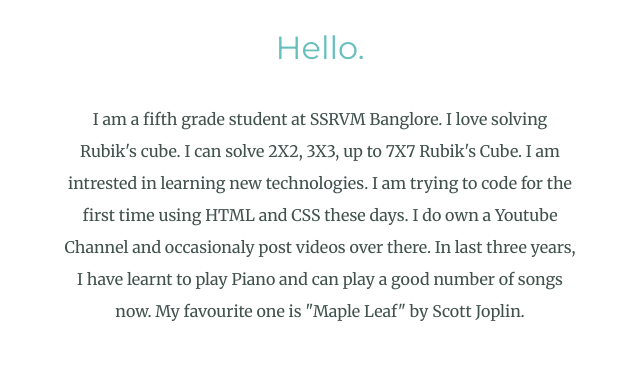
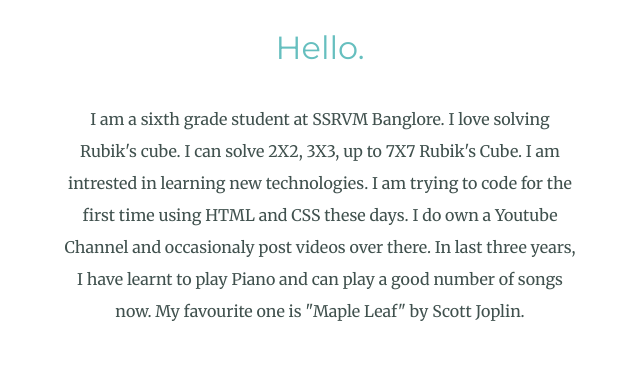
Before and after one commit to veervishal/me, a plain HTML site: page index.html in a window 1280 px wide. Shown: the part 1098-1475 px from the top of the page, 320-960 px from the left. Drawn offline with Linux system fonts and the light colour scheme.

Commit message:
Update index.html

```diff
--- a/index.html
+++ b/index.html
@@ -21,7 +21,7 @@
       <div class="profile">
         <img src="images/fotor_2023-3-21_11_57_25.png" alt="Veer Image" class="Veer-image">
         <h2>Hello.</h2>
-        <p class="intro">I am a fifth grade student at SSRVM Banglore. I love solving Rubik's cube. I can solve 2X2, 3X3, up to 7X7 Rubik's Cube. I am intrested in learning new technologies. I am trying to code for the first time using HTML and CSS these days. I do own a Youtube Channel and occasionaly post videos over there. In last three years, I have learnt to play Piano and can play a good number of songs now. My favourite one is "Maple Leaf" by Scott Joplin.</p>
+        <p class="intro">I am a sixth grade student at SSRVM Banglore. I love solving Rubik's cube. I can solve 2X2, 3X3, up to 7X7 Rubik's Cube. I am intrested in learning new technologies. I am trying to code for the first time using HTML and CSS these days. I do own a Youtube Channel and occasionaly post videos over there. In last three years, I have learnt to play Piano and can play a good number of songs now. My favourite one is "Maple Leaf" by Scott Joplin.</p>
       </div>
       <hr>
       <div class="skills">
```
